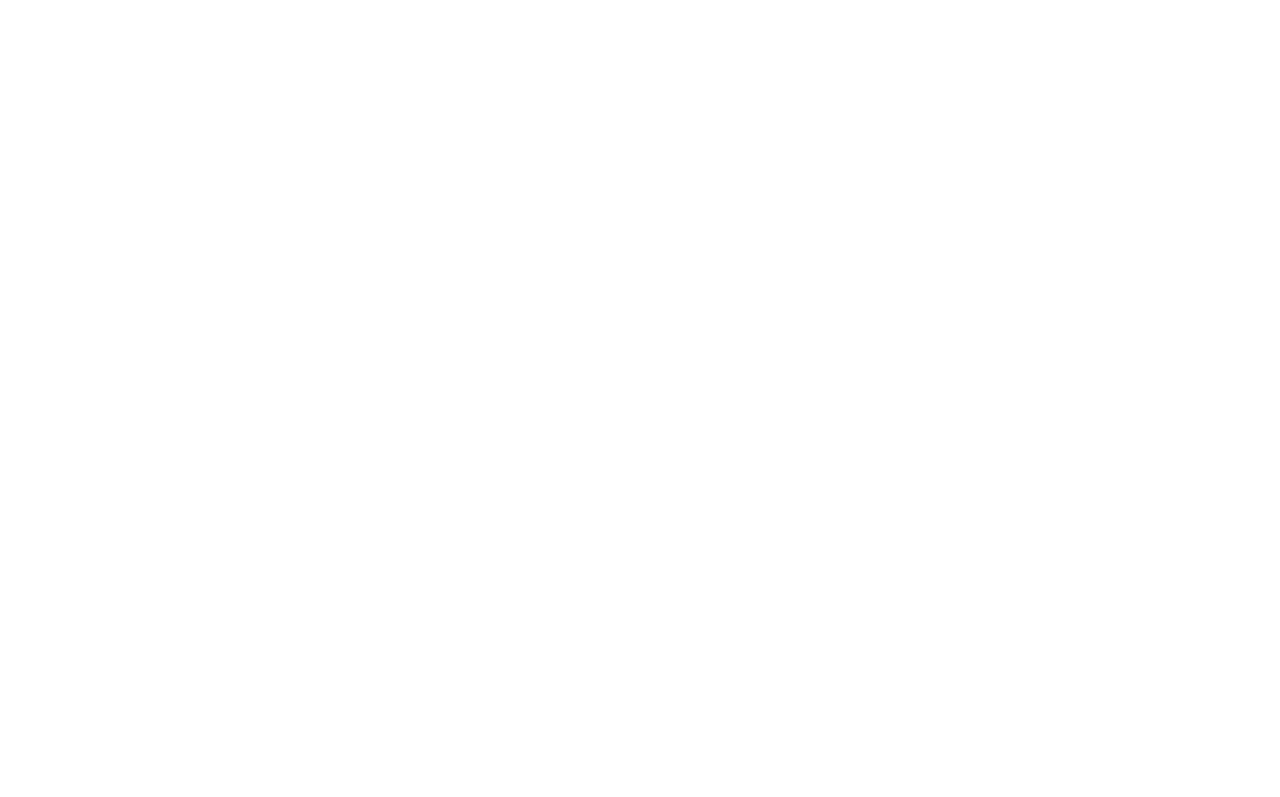
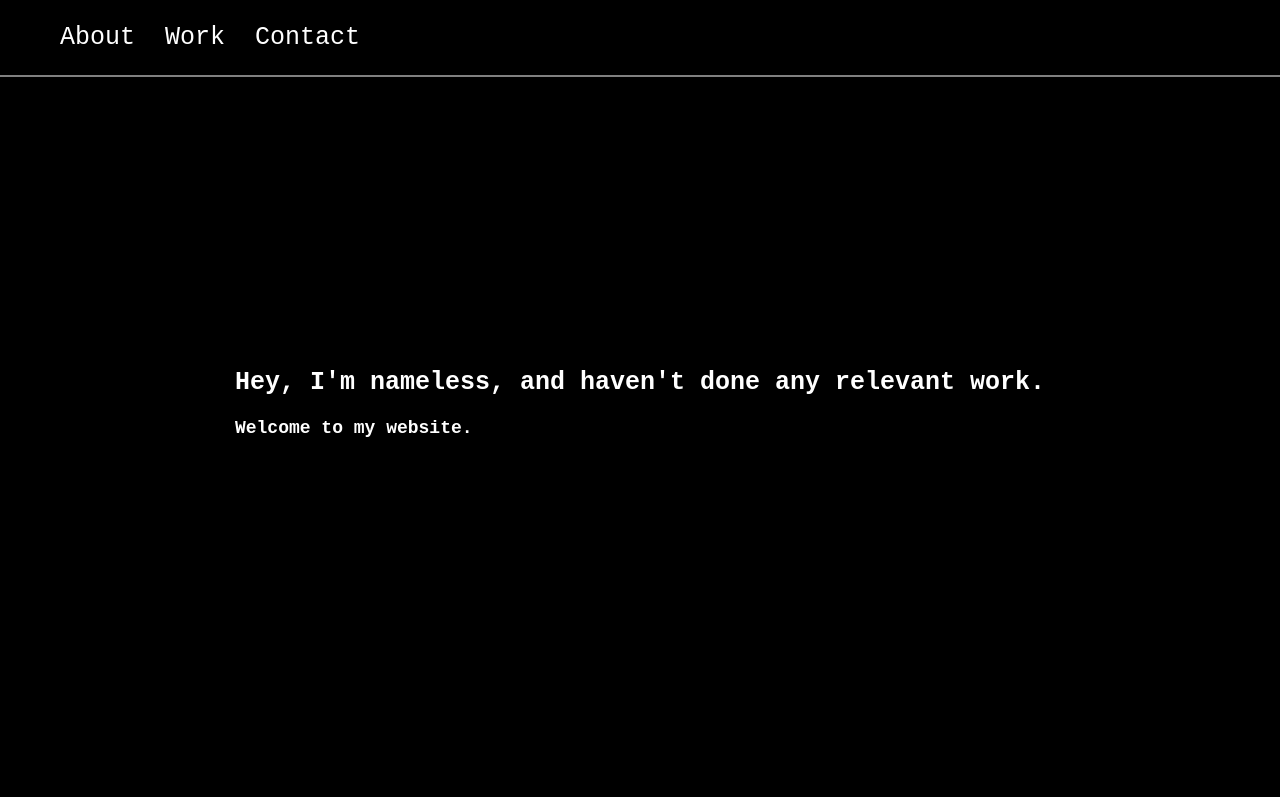
Before and after one commit to TudM99/FCC-5-Personal-Page, a plain HTML site: page index.html in a window 1280 px wide. Shown: the top 797 px of the page. Drawn offline with Linux system fonts and the light colour scheme.

Commit message:
Update index.html

```diff
--- a/index.html
+++ b/index.html
@@ -1,5 +1,153 @@
 <!DOCTYPE html>
 <html>
+<style>
+.nav {
+  font-family:monospace;
+  color: white;
+  display: flex;
+  justify-content: flex-start;
+  position: fixed;
+  top: 0;
+  left: 0;
+  width: 100%;
+  background: black;
+  box-shadow: 0 2px 0 grey;
+  z-index: 10;
+}
+
+.nav-list {
+  display: flex;
+  margin-left: 5px;
+}
+
+@media (max-width: 28.75em) {
+  .nav {
+    justify-content: center;
+  }
+
+  .nav-list {
+    margin: auto;
+  }
+}
+
+.nav-list a {
+  display: block;
+  font-size: 25px;
+  padding: 15px;
+}
+
+.nav-list a:hover {
+  background: red;
+}
+
+
+
+html {
+  box-sizing: border-box;
+
+
+  font-size: 62.5%;
+  scroll-behavior: smooth;
+}
+
+
+
+
+@media (max-width: 75em) {
+  html {
+    font-size: 60%;
+  }
+}
+
+
+@media (max-width: 61.25em) {
+  html {
+    font-size: 58%;
+  }
+}
+
+
+@media (max-width: 28.75em) {
+  html {
+    font-size: 55%;
+  }
+}
+
+ul {
+  list-style: none;
+}
+
+
+.welcomemessage{
+color: white;
+background-color: black;
+height: 100vh;
+margin: auto;
+font-family: monospace;
+display: flex;
+justify-content: center;
+align-items: center;
+}
+body {
+  height: 100%;
+  width: 100%;
+  margin: 0;
+}
+.aligntext{
+
+}
+h1{
+font-size: 25px;
+}
+h2{
+font-size: 18px;
+}
+
+a:link{
+  text-decoration: none!important;
+}
+.Projects{
+background-color: #333333;
+color: black;
+height: 60vh;
+font-family: monospace;
+font-size:25px;
+display: flex;
+justify-content: center;
+align-items: center;
+text-align:center;
+
+}
+</style>
+<head><title>Nameless</title></header>
+<nav id="navbar" class="nav">
+  <ul class="nav-list">
+    <li>
+      <a href="#welcome-section" style="color:white; text-decoration:none">About</a>
+    </li>
+    <li>
+      <a href="#projects" style="color:white; text-decoration:none">Work</a>
+    </li>
+    <li>
+      <a href="#contact" style="color:white; text-decoration:none">Contact</a>
+    </li>
+  </ul>
+</nav>
+<section id="welcome-section" class="welcome-section">
+<div class="welcomemessage">
+<div class="aligntext">
+<h1>Hey, I'm nameless, and haven't done any relevant work.</h1>
+<h2>Welcome to my website.</h2>
+</div>
+</div>
+</section>
+
+
+<section id="projects" class="Projects">
+
+<a href="https://invalidproject.com/" target="_blank" id="project-title" style="color: black;">Invalid Project</a>
+</section>
+
 
 
 </html>
```
